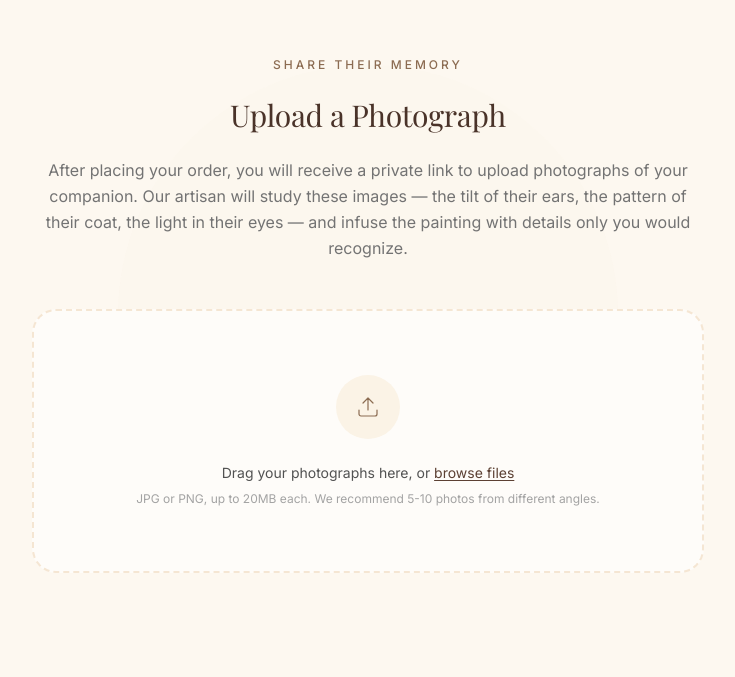
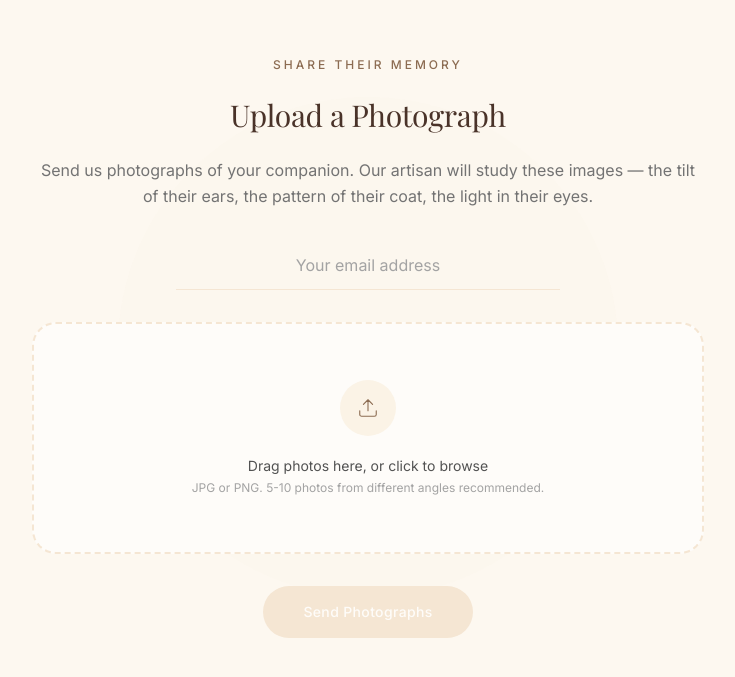
Before and after one commit to hfhhdgfsf/mementopaws, a Next.js app: page /products/memorial-candle-collection/ in a window 1280 px wide. Shown: the part 4736-5413 px from the top of the page, without its empty margins (272-1007 px from the left). Built offline with nearby package versions, Linux system fonts and the light colour scheme; a web font is replaced by a local one.

Commit message:
Make photo upload functional: sends photos to email via FormSubmit

```diff
--- a/src/app/products/[slug]/ProductDetailClient.tsx
+++ b/src/app/products/[slug]/ProductDetailClient.tsx
@@ -292,16 +292,72 @@ function Personalization({ product }: { product: Product }) {
 }
 
 /* ── Photo Upload ── */
-function PhotoUpload() {
+function PhotoUpload({ product }: { product: Product }) {
   const [dragActive, setDragActive] = useState(false);
+  const [files, setFiles] = useState<FileList | null>(null);
+  const [email, setEmail] = useState('');
+  const [sending, setSending] = useState(false);
+  const [sent, setSent] = useState(false);
   const fileInputRef = useRef<HTMLInputElement>(null);
+
+  const handleSubmit = async (e: React.FormEvent) => {
+    e.preventDefault();
+    if (!files || files.length === 0 || !email) return;
+    setSending(true);
+
+    try {
+      const formData = new FormData();
+      formData.append('email', email);
+      formData.append('_subject', `[MementoPaws] Photo upload for ${product.name}`);
+      formData.append('message', `Customer ${email} uploaded ${files.length} photo(s) for: ${product.name}`);
+      formData.append('_captcha', 'false');
+      formData.append('_template', 'table');
+      Array.from(files).forEach((file) => {
+        formData.append('attachment', file);
+      });
+
+      await fetch('https://formsubmit.co/ajax/1010130062@qq.com', {
+        method: 'POST',
+        body: formData,
+      });
+
+      setSent(true);
+    } catch {
+      setSent(true);
+    } finally {
+      setSending(false);
+    }
+  };
+
+  if (sent) {
+    return (
+      <section className="py-24 md:py-36 bg-ivory-100">
+        <div className="container-narrow text-center">
+          <motion.div
+            initial={{ scale: 0 }}
+            animate={{ scale: 1 }}
+            transition={{ type: 'spring', stiffness: 200 }}
+            className="w-16 h-16 mx-auto mb-8 rounded-full bg-walnut-100 flex items-center justify-center"
+          >
+            <svg width="28" height="28" viewBox="0 0 28 28" fill="none" className="text-walnut-500">
+              <path d="M7 14L12 19L21 9" stroke="currentColor" strokeWidth="2" strokeLinecap="round" strokeLinejoin="round"/>
+            </svg>
+          </motion.div>
+          <h2 className="font-serif text-2xl text-walnut-600 mb-4">Photographs Received</h2>
+          <p className="font-sans text-sm text-charcoal-400 max-w-md mx-auto">
+            We will study every photograph with care. You will receive progress updates at {email}.
+          </p>
+        </div>
+      </section>
+    );
+  }
 
   return (
     <section className="py-24 md:py-36 bg-ivory-100 relative overflow-hidden">
-      {/* Background decoration */}
       <div className="absolute left-1/2 top-1/2 -translate-x-1/2 -translate-y-1/2 w-[500px] h-[500px] rounded-full bg-candlelight-300/10 pointer-events-none" />
 
       <div className="container-narrow relative">
+        <form onSubmit={handleSubmit}>
           <div className="max-w-2xl mx-auto text-center">
             <ScrollReveal>
               <span className="block font-sans text-xs font-medium tracking-[0.25em] uppercase text-walnut-400 mb-6">
@@ -310,23 +366,37 @@ function PhotoUpload() {
               <h2 className="font-serif text-display-sm md:text-3xl text-walnut-600 mb-6">
                 Upload a Photograph
               </h2>
-            <p className="font-sans text-base text-charcoal-400 leading-relaxed mb-12">
-              After placing your order, you will receive a private link to upload photographs of your companion. Our artisan will study these images — the tilt of their ears, the pattern of their coat, the light in their eyes — and infuse the painting with details only you would recognize.
+              <p className="font-sans text-base text-charcoal-400 leading-relaxed mb-8">
+                Send us photographs of your companion. Our artisan will study these images — the tilt of their ears, the pattern of their coat, the light in their eyes.
               </p>
             </ScrollReveal>
 
-          {/* Upload zone */}
+            <ScrollReveal delay={0.1}>
+              <div className="max-w-sm mx-auto mb-8">
+                <input
+                  type="email"
+                  name="email"
+                  required
+                  value={email}
+                  onChange={(e) => setEmail(e.target.value)}
+                  placeholder="Your email address"
+                  className="w-full px-0 py-3 font-sans text-charcoal-700 bg-transparent border-b border-ivory-300 focus:border-walnut-400 outline-none transition-colors text-center placeholder:text-charcoal-300"
+                />
+              </div>
+            </ScrollReveal>
+
             <ScrollReveal delay={0.15}>
               <input
                 ref={fileInputRef}
                 type="file"
+                name="attachment"
                 multiple
                 accept="image/jpeg,image/png"
                 className="hidden"
-              aria-label="Upload photographs"
+                onChange={(e) => setFiles(e.target.files)}
               />
               <div
-              className={`relative rounded-3xl border-2 border-dashed p-12 md:p-16 transition-all duration-500 cursor-pointer ${
+                className={`relative rounded-3xl border-2 border-dashed p-10 md:p-14 transition-all duration-500 cursor-pointer ${
                   dragActive
                     ? 'border-walnut-400 bg-walnut-50/50'
                     : 'border-ivory-300 hover:border-walnut-300/50 bg-ivory-50'
@@ -334,35 +404,50 @@ function PhotoUpload() {
                 onDragEnter={() => setDragActive(true)}
                 onDragLeave={() => setDragActive(false)}
                 onDragOver={(e) => { e.preventDefault(); setDragActive(true); }}
-              onDrop={(e) => { e.preventDefault(); setDragActive(false); }}
+                onDrop={(e) => { e.preventDefault(); setDragActive(false); const dt = e.dataTransfer; if (dt.files) { setFiles(dt.files); } }}
                 onClick={() => fileInputRef.current?.click()}
               >
-              <motion.div
-                animate={{ y: dragActive ? -4 : 0 }}
-                transition={{ type: 'spring', stiffness: 300, damping: 20 }}
-              >
-                <div className="w-16 h-16 mx-auto mb-6 rounded-full bg-ivory-200 flex items-center justify-center">
-                  <svg width="24" height="24" viewBox="0 0 24 24" fill="none" stroke="currentColor" strokeWidth="1.2" className="text-walnut-400">
+                <motion.div animate={{ y: dragActive ? -4 : 0 }}>
+                  <div className="w-14 h-14 mx-auto mb-5 rounded-full bg-ivory-200 flex items-center justify-center">
+                    <svg width="22" height="22" viewBox="0 0 24 24" fill="none" stroke="currentColor" strokeWidth="1.2" className="text-walnut-400">
                       <path d="M21 15V19C21 20.1 20.1 21 19 21H5C3.9 21 3 20.1 3 19V15M17 8L12 3M12 3L7 8M12 3V15" strokeLinecap="round" strokeLinejoin="round"/>
                     </svg>
                   </div>
-                <p className="font-sans text-sm text-charcoal-500 mb-2">
-                  Drag your photographs here, or{' '}
-                  <button
-                    type="button"
-                    onClick={(e) => { e.stopPropagation(); fileInputRef.current?.click(); }}
-                    className="text-walnut-500 underline underline-offset-2 hover:text-walnut-600 transition-colors"
-                  >
-                    browse files
-                  </button>
+                  {files && files.length > 0 ? (
+                    <p className="font-sans text-sm text-walnut-600 mb-1">
+                      {files.length} file{files.length > 1 ? 's' : ''} selected
                     </p>
+                  ) : (
+                    <p className="font-sans text-sm text-charcoal-500 mb-1">
+                      Drag photos here, or click to browse
+                    </p>
+                  )}
                   <p className="font-sans text-xs text-charcoal-300">
-                  JPG or PNG, up to 20MB each. We recommend 5-10 photos from different angles.
+                    JPG or PNG. 5-10 photos from different angles recommended.
                   </p>
                 </motion.div>
               </div>
             </ScrollReveal>
+
+            <ScrollReveal delay={0.25}>
+              <motion.button
+                type="submit"
+                disabled={sending || !files || files.length === 0 || !email}
+                whileHover={!sending ? { scale: 1.02 } : {}}
+                whileTap={!sending ? { scale: 0.98 } : {}}
+                className={`mt-8 px-10 py-4 rounded-full font-sans text-sm font-medium tracking-wide transition-all duration-300 ${
+                  sending
+                    ? 'bg-walnut-300 text-ivory-50 cursor-not-allowed'
+                    : !files || files.length === 0 || !email
+                    ? 'bg-ivory-300 text-ivory-50 cursor-not-allowed'
+                    : 'bg-walnut-500 text-ivory-50 shadow-soft hover:shadow-medium'
+                }`}
+              >
+                {sending ? 'Sending...' : 'Send Photographs'}
+              </motion.button>
+            </ScrollReveal>
           </div>
+        </form>
       </div>
     </section>
   );
@@ -632,7 +717,7 @@ export default function ProductDetailClient({ product }: ProductDetailClientProp
       <Craftsmanship product={product} />
       <MemorialMeaning />
       <Personalization product={product} />
-      <PhotoUpload />
+      <PhotoUpload product={product} />
       <Specifications product={product} />
       <ProductFAQ />
       <InquiryCTA />
```
Lines whose indentation alone changed are shown as unchanged.
